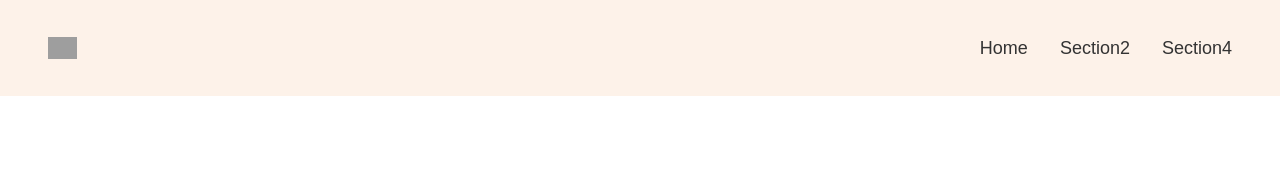
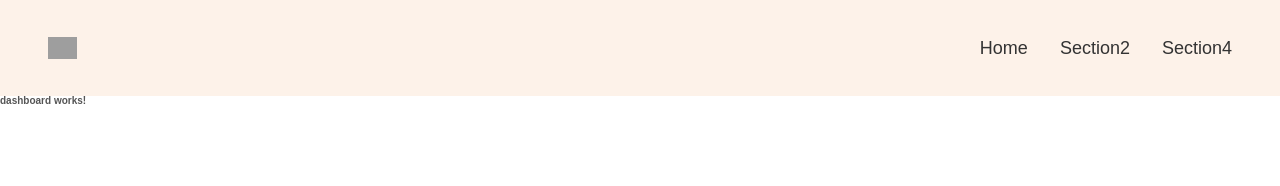
Before and after one commit to dredysteam/ETS_Project, an Angular app: page /dashboard in a window 1280 px wide. Before the commit this address led to /. Shown: the top 186 px of the page. Built offline with nearby package versions, Linux system fonts and the light colour scheme; grey boxes are pictures that could not be loaded.

Commit message:
Dashboard module created

```diff
--- a/src/app/components/nav/nav.component.ts
+++ b/src/app/components/nav/nav.component.ts
@@ -9,7 +9,7 @@ import { Component, OnInit, ChangeDetectionStrategy } from '@angular/core';
 export class NavComponent implements OnInit {
   list = [
     {
-      route: 'home',
+      route: 'dashboard',
       name: 'Home',
     },
     {
--- a/src/auth/auth.module.ts
+++ b/src/auth/auth.module.ts
@@ -3,7 +3,7 @@ import { CommonModule } from '@angular/common';
 import { Routes, RouterModule } from '@angular/router';
 
 //shared modules
-import { SharedModule } from './shared/shared.module';
+// import { SharedModule } from './shared/shared.module';
 
 //Routes
 export const ROUTES: Routes = [
--- /dev/null
+++ b/src/transport/dashboard/containers/dashboard/dashboard.component.html
@@ -0,0 +1 @@
+<p>dashboard works!</p>
--- /dev/null
+++ b/src/transport/dashboard/containers/dashboard/dashboard.component.ts
@@ -0,0 +1,15 @@
+import { Component, OnInit } from '@angular/core';
+
+@Component({
+  selector: 'app-dashboard',
+  templateUrl: './dashboard.component.html',
+  styleUrls: ['./dashboard.component.css']
+})
+export class DashboardComponent implements OnInit {
+
+  constructor() { }
+
+  ngOnInit(): void {
+  }
+
+}
--- /dev/null
+++ b/src/transport/dashboard/dashboard.module.ts
@@ -0,0 +1,14 @@
+import { NgModule } from '@angular/core';
+import { CommonModule } from '@angular/common';
+import { Routes, RouterModule } from '@angular/router';
+
+//containers
+import { DashboardComponent } from './containers/dashboard/dashboard.component';
+
+//Routes
+export const ROUTES: Routes = [{ path: '', component: DashboardComponent }];
+@NgModule({
+  declarations: [DashboardComponent],
+  imports: [CommonModule, RouterModule.forChild(ROUTES)],
+})
+export class DashboardModule {}
--- /dev/null
+++ b/src/transport/transport.module.ts
@@ -0,0 +1,16 @@
+import { NgModule } from '@angular/core';
+import { CommonModule } from '@angular/common';
+import { Routes, RouterModule } from '@angular/router';
+
+export const ROUTES: Routes = [
+  {
+    path: 'dashboard',
+    loadChildren: () =>
+      import('./dashboard/dashboard.module').then((m) => m.DashboardModule),
+  },
+];
+@NgModule({
+  declarations: [],
+  imports: [CommonModule, RouterModule.forChild(ROUTES)],
+})
+export class TransportModule {}
```
Also changed, not shown: src/app/app.module.ts (+7 -2 lines), src/transport/dashboard/containers/dashboard/dashboard.component.css (added), 1 other file (tests, documents, lock files or other folders).
